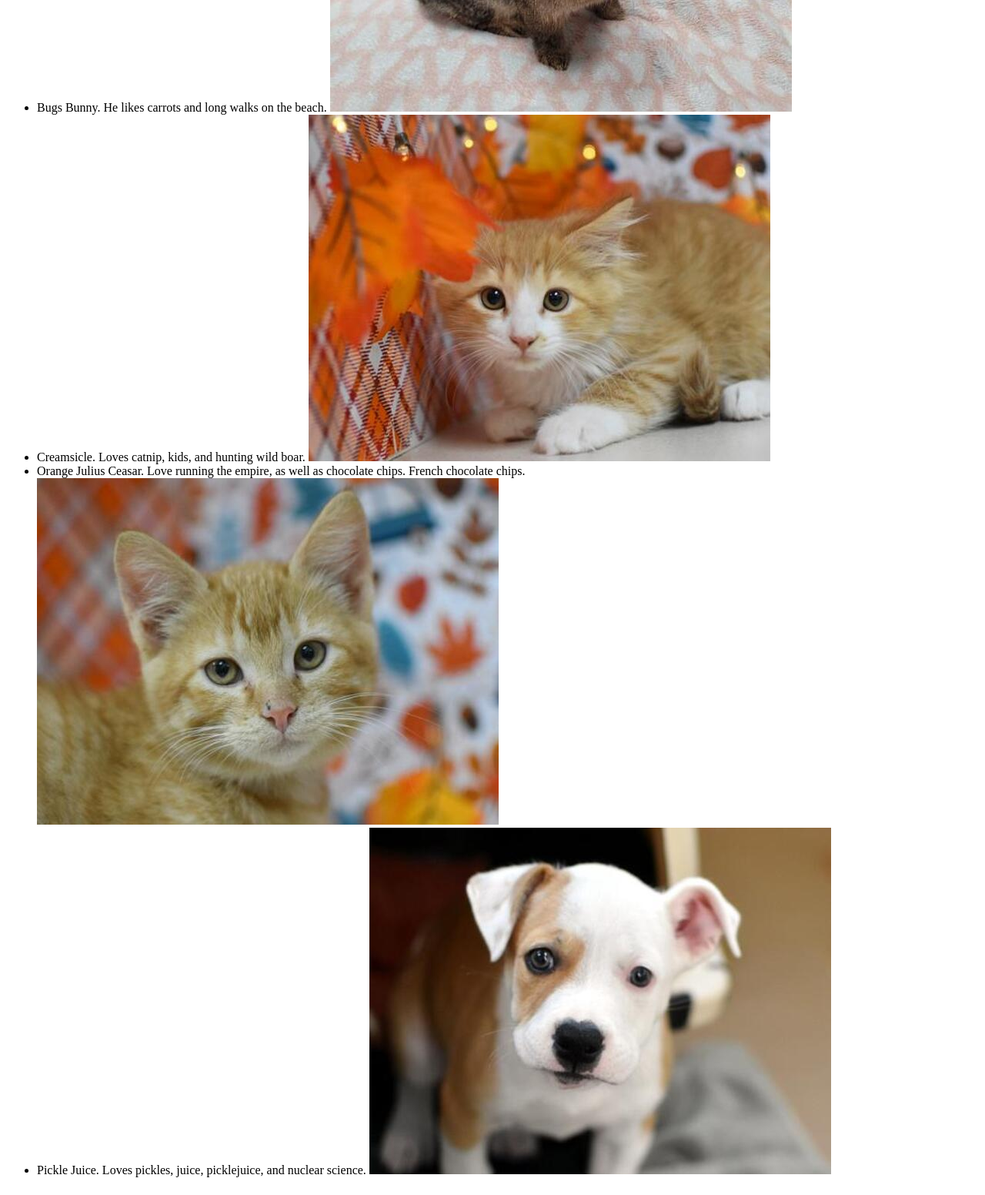
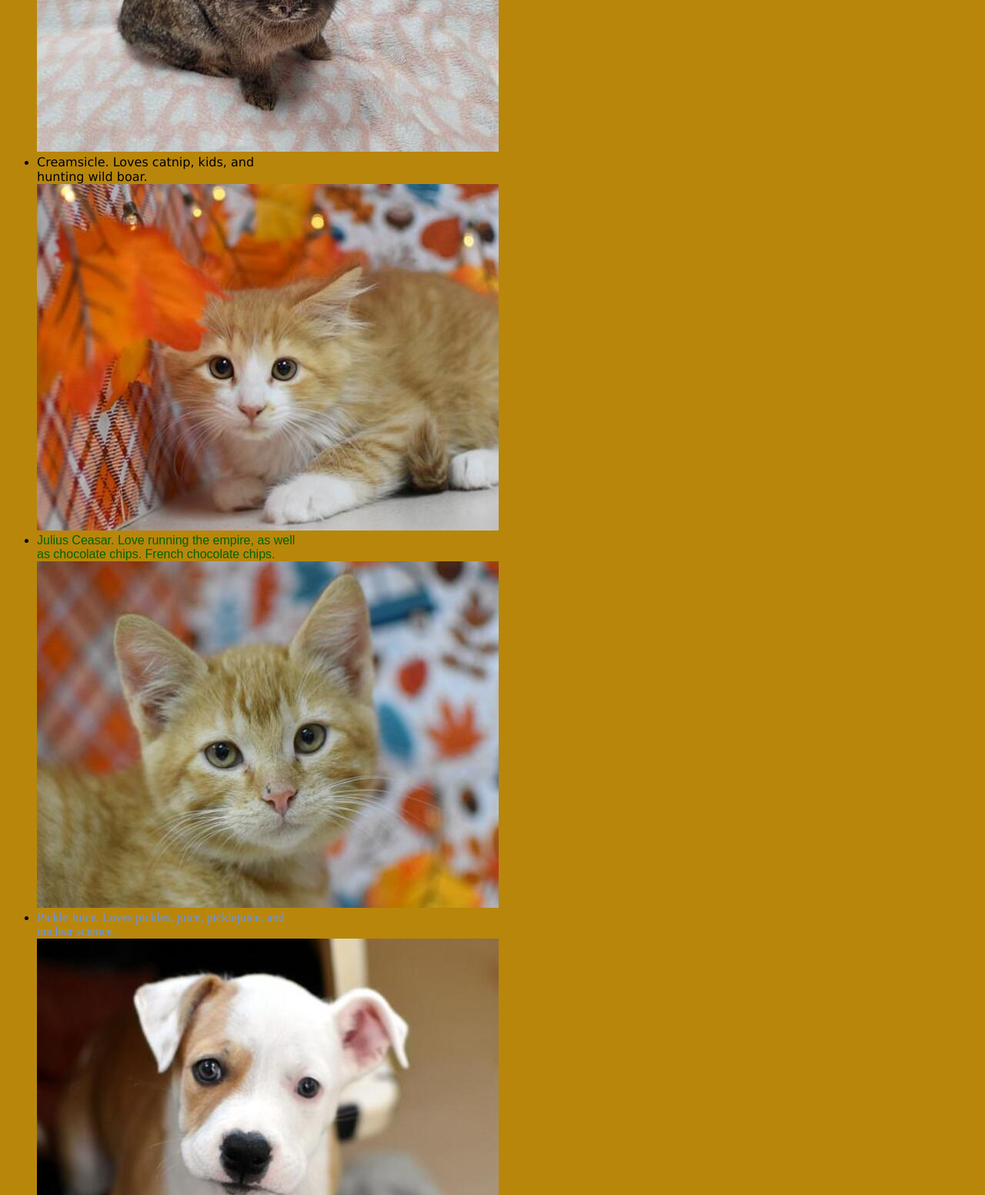
Before and after one commit to oz-mollerstuen/animal-shelter, a plain HTML site: page index.html in a window 1280 px wide. Shown: the part 420-1972 px from the top of the page at 77% size. Drawn offline with Linux system fonts and the light colour scheme.

Commit message:
Add style, color.
Co-authored-by: Teddy Atkinson <tedddy.atkinson@gmail.com>

```diff
--- a/css/style.css
+++ b/css/style.css
@@ -0,0 +1,28 @@
+.column{
+  float: left;
+  width: 30%;
+  display: block;
+}
+
+.font1{
+  font-style: italic;
+  color: chartreuse;
+}
+
+.font2{
+  font-family: Verdana, Geneva, Tahoma, sans-serif;
+}
+
+.font3{
+  font-family: fantasy;
+  color: darkgreen;
+}
+
+.font4{
+  font-style: bold;
+  color: cornflowerblue;
+}
+
+body {
+  background-color: darkgoldenrod;
+}
--- a/index.html
+++ b/index.html
@@ -1,6 +1,7 @@
 <!DOCTYPE html>
 <html lang="en">
 <head>
+  <link href="css/style.css" rel="stylesheet" type="text/css">
   <title>Animal Shelter</title>
 </head>
 <body>
@@ -9,31 +10,33 @@
   </h1>
   <h2>We sell cute animals for PROFIT</h2>
   <h2>Avialable pets:</h2>
+   <div class="column">
     <ul>
       <li>
         <a>
-          Bugs Bunny. He likes carrots and long walks on the beach.
+          <span class="font1">Bugs Bunny. He likes carrots and long walks on the beach.</span>
           <img src="img/bunny.jpeg" alt="A photo of a bunny">
         </a>
       </li>
       <li>
         <a>
-          Creamsicle. Loves catnip, kids, and hunting wild boar.
+         <span class="font2">Creamsicle. Loves catnip, kids, and hunting wild boar.</span>
           <img src="img/cream.jpeg" alt="A Pgoto of a kitten">
         </a>
       </li>
       <li>
         <a>
-          Orange Julius Ceasar. Love running the empire, as well as chocolate chips. French chocolate chips.
+          <span class="font3">Julius Ceasar. Love running the empire, as well as chocolate chips. French chocolate chips.</span>
           <img src="img/orange.jpeg" alt="A photo of a kitten">
         </a>
       </li>
       <li>
         <a>
-          Pickle Juice. Loves pickles, juice, picklejuice, and nuclear science.
+            <span class="font4">Pickle Juice. Loves pickles, juice, picklejuice, and nuclear science.</span>
           <img src="img/pickle.jpeg" alt="A photo of a puppy">
         </a>
       </li>
     </ul>
+   </div>
 </body>
 </html>
```
